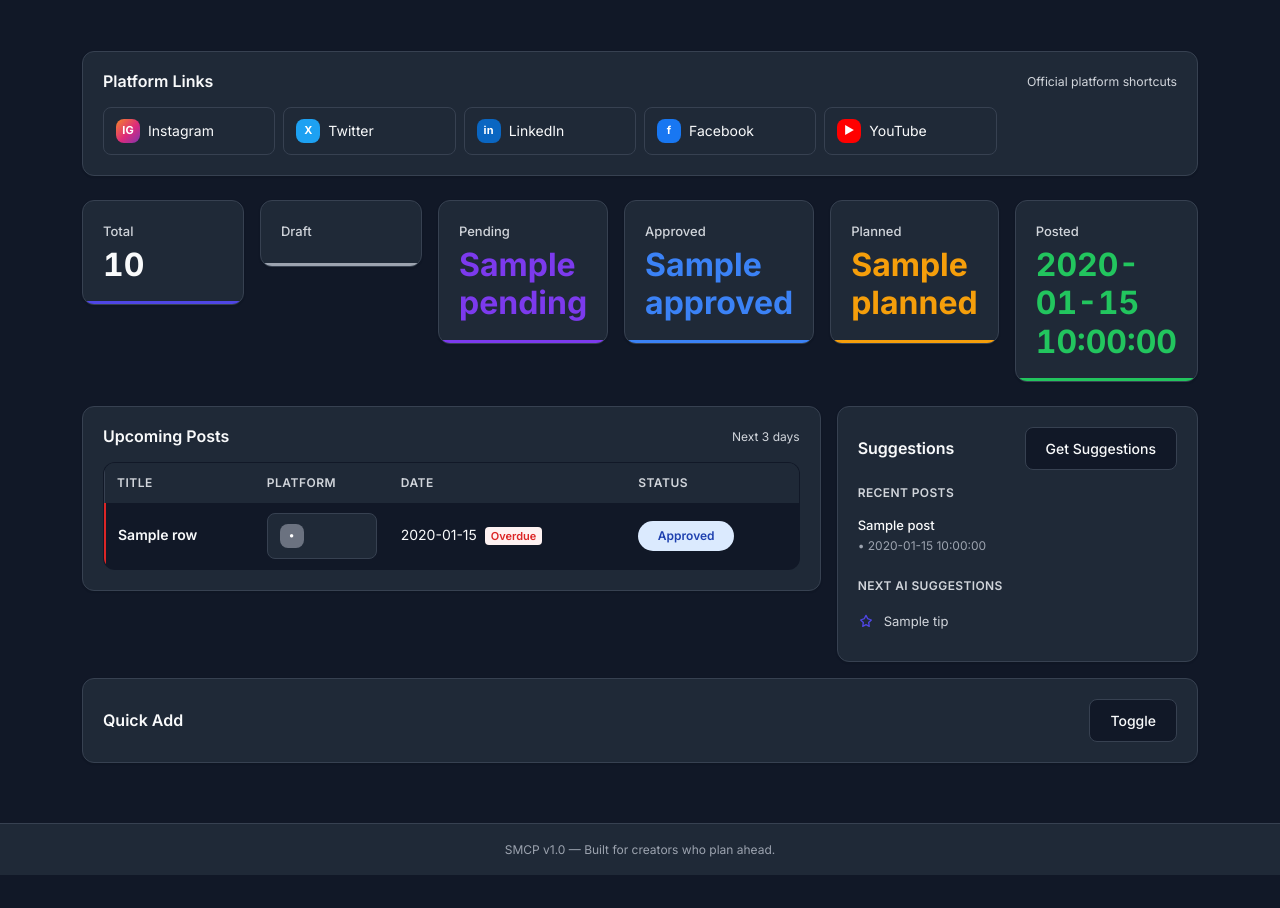
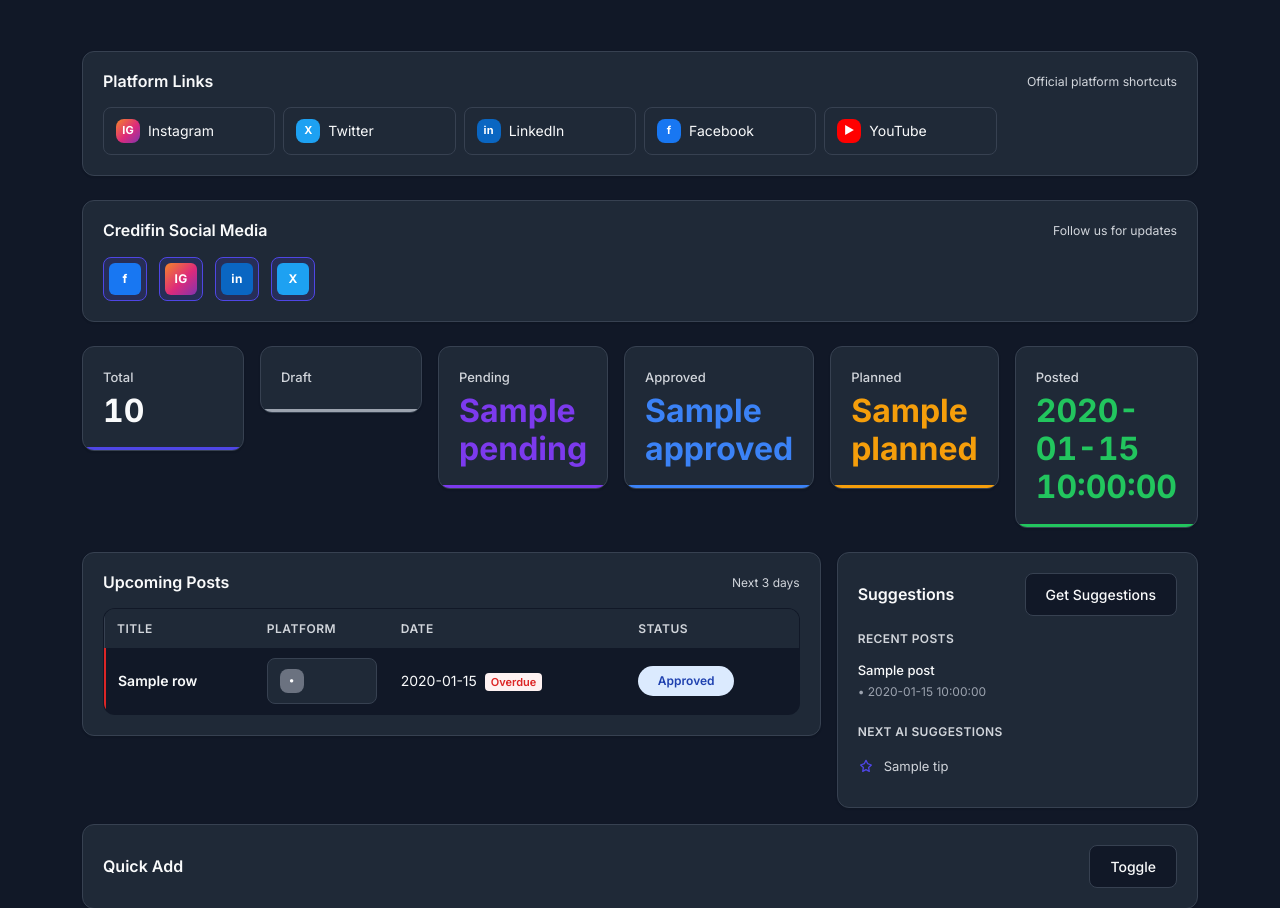
Before and after one commit to vb712/Social-Media-content-planner, a Flask app: template templates/home.html in a window 1280 px wide. Shown: the part 250-1158 px from the top of the page. Before the commit the page ends 1125 px from the top, so only its background shows below. Run offline with Flask 3, Linux system fonts and the light colour scheme; the template is opened without the code that fills it: most values are stand-ins (such as "Sample title", 1, 10 or a date in 2020).

Commit message:
Add Credifin social media links to dashboard

```diff
--- a/static/style.css
+++ b/static/style.css
@@ -940,6 +940,49 @@ html[data-theme="dark"] .alert-success {
 .platform-logo-youtube { background: #FF0000; }
 .platform-logo-generic { background: #6B7280; }
 
+/* === Credifin Social Media Links === */
+.credifin-social-container {
+    display: flex;
+    gap: 12px;
+    flex-wrap: wrap;
+}
+
+.credifin-social-link {
+    display: inline-flex;
+    align-items: center;
+    justify-content: center;
+    width: 44px;
+    height: 44px;
+    border-radius: var(--radius-sm);
+    background: var(--primary-light);
+    border: 1px solid var(--primary);
+    transition: transform 0.15s ease, background-color 0.15s ease, box-shadow 0.15s ease;
+}
+
+.credifin-social-link:hover {
+    transform: translateY(-2px);
+    background: var(--primary);
+    box-shadow: var(--shadow-md);
+}
+
+.credifin-social-icon {
+    width: 32px;
+    height: 32px;
+    border-radius: 6px;
+    display: inline-flex;
+    align-items: center;
+    justify-content: center;
+    color: #FFFFFF;
+    font-size: 12px;
+    font-weight: 700;
+    letter-spacing: 0.3px;
+}
+
+.credifin-facebook { background: #1877F2; }
+.credifin-instagram { background: linear-gradient(135deg, #F58529, #DD2A7B 55%, #8134AF); }
+.credifin-linkedin { background: #0A66C2; }
+.credifin-twitter { background: #1DA1F2; }
+
 /* === Footer === */
 .app-footer {
     padding: 16px 0;
--- a/templates/home.html
+++ b/templates/home.html
@@ -1,5 +1,5 @@
 {% extends "base.html" %}
-{% from "macros.html" import platform_label, status_badge, platform_link %}
+{% from "macros.html" import platform_label, status_badge, platform_link, credifin_social_links %}
 
 {% block content %}
 {% if quick_added %}
@@ -29,6 +29,16 @@
             {{ platform_link(platform, true) }}
         </div>
         {% endfor %}
+    </div>
+</div>
+
+<div class="card-custom mb-4">
+    <div class="d-flex justify-content-between align-items-center mb-3">
+        <h2 class="section-title mb-0">Credifin Social Media</h2>
+        <small class="text-secondary">Follow us for updates</small>
+    </div>
+    <div class="credifin-social-container">
+        {{ credifin_social_links() }}
     </div>
 </div>
 
--- a/templates/macros.html
+++ b/templates/macros.html
@@ -60,6 +60,21 @@
 {% else %}
     <span class="badge-status badge-draft">{{ status }}</span>
 {% endif %}
+{% endmacro %}
+
+{% macro credifin_social_links() %}
+<a class="credifin-social-link" href="https://www.facebook.com/share/MCoG4SX5iFCaHRdG/" target="_blank" rel="noopener noreferrer" title="Credifin on Facebook">
+    <span class="credifin-social-icon credifin-facebook">f</span>
+</a>
+<a class="credifin-social-link" href="https://www.instagram.com/credif.in/" target="_blank" rel="noopener noreferrer" title="Credifin on Instagram">
+    <span class="credifin-social-icon credifin-instagram">IG</span>
+</a>
+<a class="credifin-social-link" href="https://www.linkedin.com/company/credifinlimited" target="_blank" rel="noopener noreferrer" title="Credifin on LinkedIn">
+    <span class="credifin-social-icon credifin-linkedin">in</span>
+</a>
+<a class="credifin-social-link" href="https://x.com/Credifin_" target="_blank" rel="noopener noreferrer" title="Credifin on Twitter">
+    <span class="credifin-social-icon credifin-twitter">X</span>
+</a>
 {% endmacro %}
 
 {% macro next_status_button(row) %}
```
Also changed, not shown: 1 other file.
